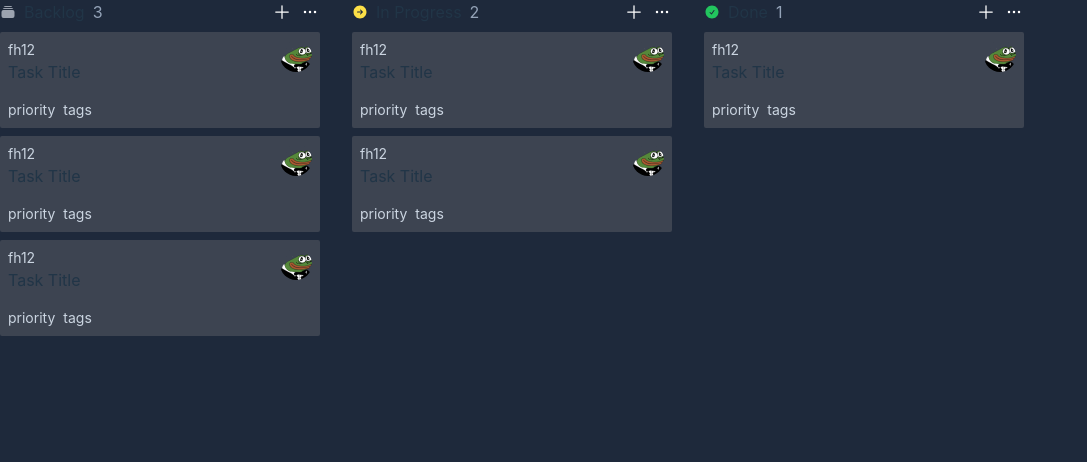
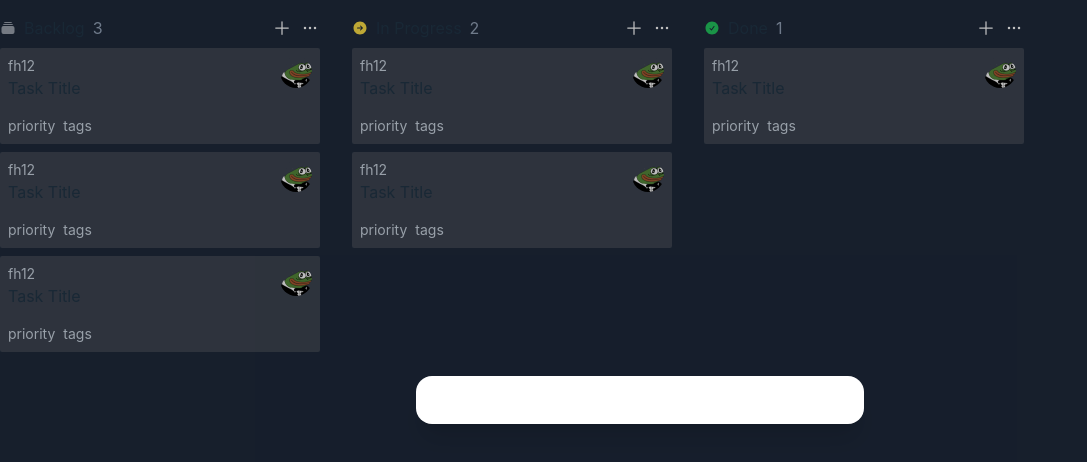
Before and after one commit to andreyatx/project-A1, a React (Vite) app: page / in a window 1280 px wide. Shown: the top 462 px of the page, without its empty margins (0-1087 px from the left). Built offline with nearby package versions, Linux system fonts and the light colour scheme.

Commit message:
feat(components): add Modal

```diff
--- a/src/App.tsx
+++ b/src/App.tsx
@@ -4,7 +4,7 @@
 
 export const App: FC = () => {
 	return (
-		<div className="flex h-screen w-screen bg-slate-800">
+		<div className="flex justify-center h-screen w-screen bg-slate-800">
 			<Dashboard />
 		</div>
 	);
--- a/src/components/Dashboard.tsx
+++ b/src/components/Dashboard.tsx
@@ -5,6 +5,8 @@
 import { categorySelectors } from '../store/features/category/categorySlice';
 import { useAppSelector } from '../store/hooks';
 import { Category } from './Category';
+import { Modal } from './Modal';
+import { NewCategory } from './NewCategory';
 
 export const Dashboard: FC = () => {
 	const { categories } = useAppSelector(categorySelectors.all);
@@ -17,10 +19,16 @@
 	// });
 
 	return (
-		<div className="flex flex-row space-x-8">
-			{categories.map(category => (
-				<Category key={category.id} {...category} />
-			))}
-		</div>
+		<>
+			<Modal />
+			<div className="container flex flex-col align-center">
+				<div className="actions mb-4"></div>
+				<div className="flex flex-row space-x-8 ">
+					{categories.map(category => (
+						<Category key={category.id} {...category} />
+					))}
+				</div>
+			</div>
+		</>
 	);
 };
--- /dev/null
+++ b/src/components/Modal.tsx
@@ -0,0 +1,63 @@
+import { FC, Fragment, ReactNode, useState } from 'react';
+import { Dialog, Transition } from '@headlessui/react';
+
+type ModalProps = {
+	children?: ReactNode;
+};
+
+export const Modal: FC<ModalProps> = ({ children }) => {
+	let [isOpen, setIsOpen] = useState(true);
+
+	const closeModal = () => {
+		setIsOpen(false);
+	};
+
+	const openModal = () => {
+		setIsOpen(true);
+	};
+
+	return (
+		<>
+			<div className="fixed inset-0 flex items-center justify-center">
+				<button
+					type="button"
+					onClick={openModal}
+					className="rounded-md bg-black bg-opacity-20 px-4 py-2 text-sm font-medium text-white hover:bg-opacity-30 focus:outline-none focus-visible:ring-2 focus-visible:ring-white focus-visible:ring-opacity-75">
+					Open dialog
+				</button>
+			</div>
+
+			<Transition appear show={isOpen} as={Fragment}>
+				<Dialog as="div" className="relative z-10" onClose={closeModal}>
+					<Transition.Child
+						as={Fragment}
+						enter="ease-out duration-300"
+						enterFrom="opacity-0"
+						enterTo="opacity-100"
+						leave="ease-in duration-200"
+						leaveFrom="opacity-100"
+						leaveTo="opacity-0">
+						<div className="fixed inset-0 bg-black bg-opacity-25" />
+					</Transition.Child>
+
+					<div className="fixed inset-0 overflow-y-auto">
+						<div className="flex min-h-full items-center justify-center p-4 text-center">
+							<Transition.Child
+								as={Fragment}
+								enter="ease-out duration-300"
+								enterFrom="opacity-0 scale-95"
+								enterTo="opacity-100 scale-100"
+								leave="ease-in duration-200"
+								leaveFrom="opacity-100 scale-100"
+								leaveTo="opacity-0 scale-95">
+								<Dialog.Panel className="w-full max-w-md transform overflow-hidden rounded-2xl bg-white p-6 text-left align-middle shadow-xl transition-all">
+									{children}
+								</Dialog.Panel>
+							</Transition.Child>
+						</div>
+					</div>
+				</Dialog>
+			</Transition>
+		</>
+	);
+};
--- /dev/null
+++ b/src/components/NewCategory.tsx
@@ -0,0 +1,3 @@
+export const NewCategory = () => {
+	return <div className="cat"></div>;
+};
```
Also changed, not shown: index.html (indentation only).
